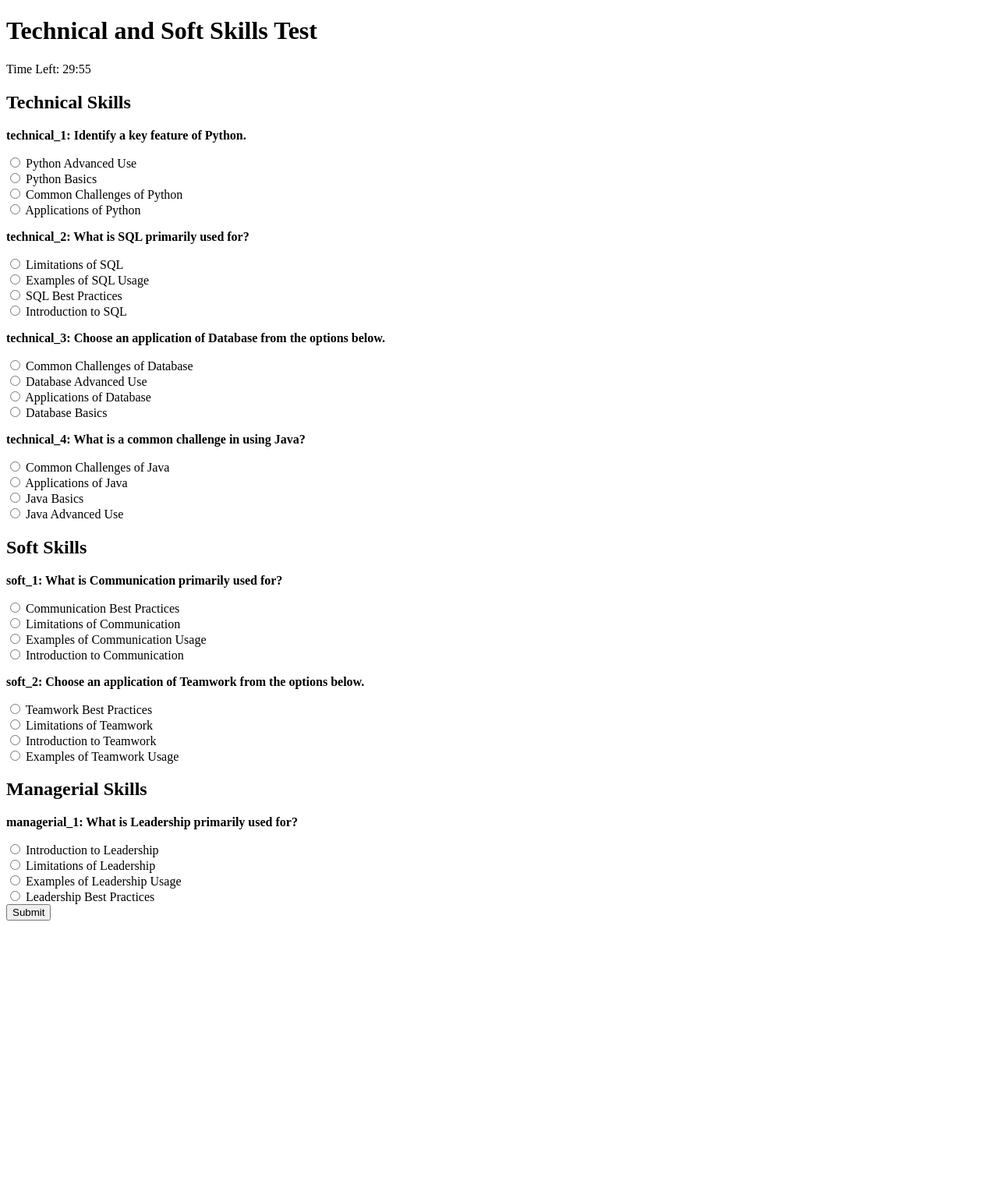
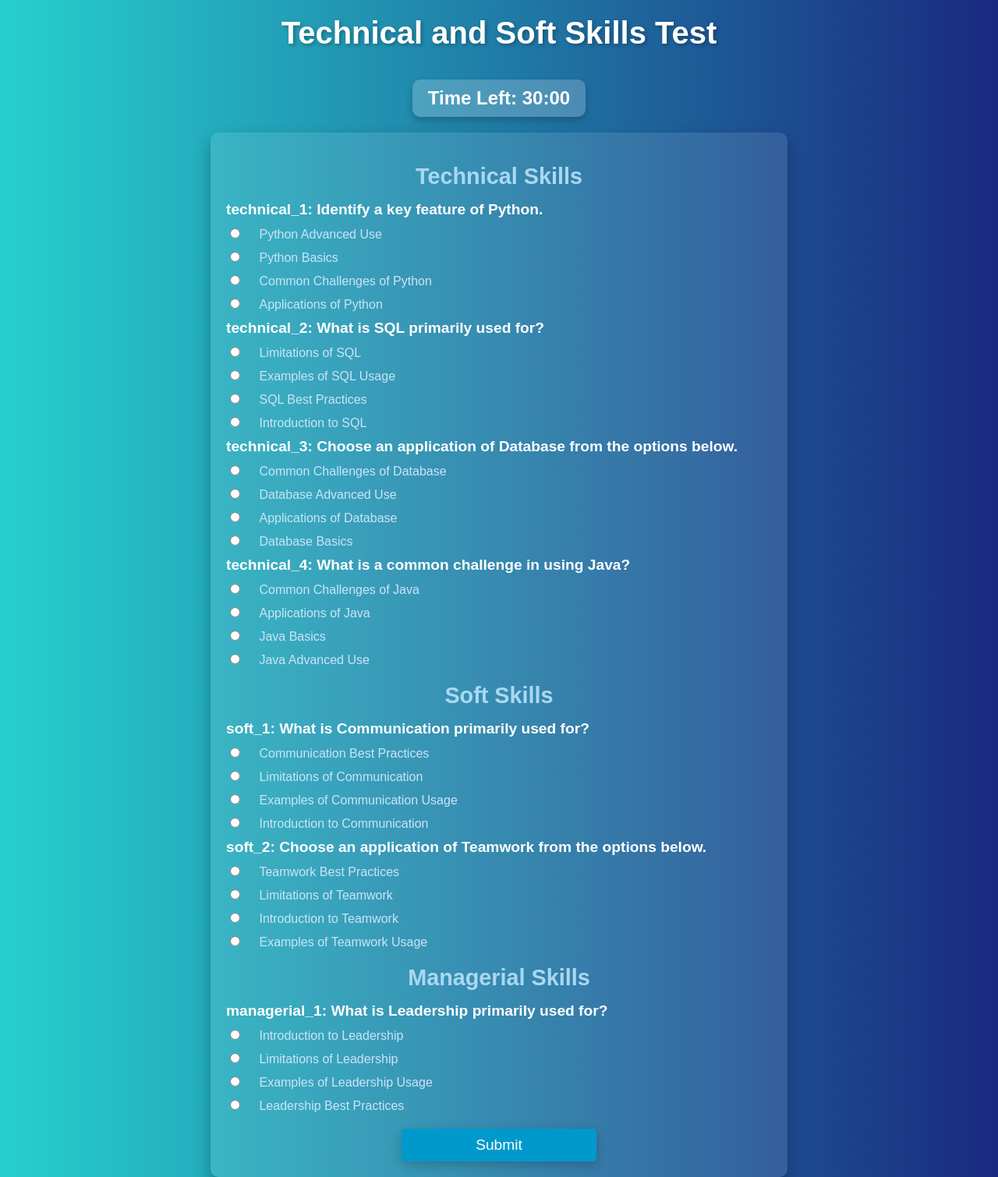
Before and after one commit to kulkarnivrushali/SkillFit, a Flask app: page /start_test in a window 1280 px wide. Shown: the whole page at 78% size. Before the commit the page ends 1181 px from the top, so only its background shows below. Run offline with Flask 3, Linux system fonts and the light colour scheme.

Commit message:
Update test.html

```diff
--- a/Project2-final/Project2-final/backend/templates/test.html
+++ b/Project2-final/Project2-final/backend/templates/test.html
@@ -4,6 +4,111 @@
     <meta charset="UTF-8">
     <meta name="viewport" content="width=device-width, initial-scale=1.0">
     <title>Test</title>
+    <style>
+        body {
+            font-family: Arial, sans-serif;
+            background: linear-gradient(to right, #26D0CE, #1A2980);
+            color:white  ;
+            margin: 0;
+            padding: 0;
+            display: flex;
+            flex-direction: column;
+            align-items: center;
+            justify-content: flex-start;
+            min-height: 100vh;
+        }
+        .content-box {
+            background-color: #f8f9fa;
+            color: #1A2980;
+            padding: 30px;
+            border-radius: 10px;
+            width: 100%;
+            max-width: 700px;
+            text-align: center;
+            box-shadow: 0 4px 8px rgba(0, 0, 0, 0.2);
+        }
+
+        h2 {
+            color: #4e73df;
+            margin-top: 20px;
+        }
+        h1 {
+            margin-top: 20px;
+            font-size: 2.5rem;
+            text-align: center;
+            text-shadow: 2px 2px 5px rgba(0, 0, 0, 0.3);
+        }
+
+        #timer {
+            font-size: 1.5rem;
+            margin-bottom: 20px;
+            text-align: center;
+            font-weight: bold;
+            background: rgba(255, 255, 255, 0.2);
+            padding: 10px 20px;
+            border-radius: 10px;
+            display: inline-block;
+            box-shadow: 0 5px 10px rgba(0, 0, 0, 0.2);
+        }
+
+        form {
+            background: rgba(255, 255, 255, 0.1);
+            padding: 20px;
+            border-radius: 10px;
+            width: 90%;
+            max-width: 700px;
+            box-shadow: 0 10px 20px rgba(0, 0, 0, 0.3);
+        }
+
+        h2 {
+            font-size: 1.8rem;
+            margin-bottom: 15px;
+            text-align: center;
+            text-transform: capitalize;
+            color: #aad8f0;
+        }
+
+        p {
+            font-size: 1.2rem;
+            margin: 10px 0;
+        }
+
+        label {
+            font-size: 1rem;
+            margin-left: 10px;
+            color: #cce4f7;
+        }
+
+        input[type="radio"] {
+            margin-right: 10px;
+        }
+
+        button {
+            background: #0099cc;
+            color: #fff;
+            font-size: 1.2rem;
+            padding: 10px 20px;
+            margin: 20px auto 0;
+            border: none;
+            border-radius: 5px;
+            cursor: pointer;
+            display: block;
+            width: 100%;
+            text-align: center;
+            max-width: 250px;
+            box-shadow: 0 5px 15px rgba(0, 0, 0, 0.2);
+            transition: all 0.3s ease;
+        }
+
+        button:hover {
+            background: #0077a8;
+            box-shadow: 0 7px 20px rgba(0, 0, 0, 0.3);
+        }
+
+        div {
+            margin-bottom: 10px;
+        }
+    </style>
     <script>
         // Timer function for automatic submission
         let timer = 1800; // 30 minutes in seconds
@@ -18,7 +123,7 @@
                 const seconds = timer % 60;
 
                 // Update timer display
-                timerDisplay.textContent = `Time Left: ${minutes}:${seconds < 10 ? '0' : ''}${seconds}`;
+                timerDisplay.textContent = Time Left: ${minutes}:${seconds < 10 ? '0' : ''}${seconds};
 
                 // Check if timer has expired
                 if (timer <= 0) {
@@ -54,60 +159,3 @@
     </form>
 </body>
 </html>
-
-
-
-
-
-
-
-<!--DOCTYPE html>
-<html lang="en">
-<head>
-    <meta charset="UTF-8">
-    <meta name="viewport" content="width=device-width, initial-scale=1.0">
-    <title>MCQ Test</title>
-    <link href="https://cdn.jsdelivr.net/npm/bootstrap@5.3.1/dist/css/bootstrap.min.css" rel="stylesheet">
-    <link rel="stylesheet" href="/static/styles.css">
-    <script>
-        // Countdown Timer
-        function startTimer(duration) {
-            var timer = duration, minutes, seconds;
-            setInterval(function () {
-                minutes = parseInt(timer / 60, 10);
-                seconds = parseInt(timer % 60, 10);
-                document.getElementById('time').textContent = minutes + ":" + seconds;
-                if (--timer < 0) {
-                    document.getElementById('testForm').submit();
-                }
-            }, 1000);
-        }
-        window.onload = function () {
-            startTimer(30 * 60);
-        };
-    </script>
-</head>
-<body class="bg-light">
-    <div class="content-box">
-        <h1 class="text-center text-primary">MCQ Test</h1>
-        <div id="time" class="text-end mb-3 text-danger">30:00</div>
-        <form id="testForm" method="POST">
-            {% for category, questions in mcqs.items() %}
-            <h3 class="text-secondary">{{ category.capitalize() }} Questions</h3>
-            {% for question in questions %}
-            <div class="mb-4">
-                <p><strong>{{ loop.index }}. {{ question['question'] }}</strong></p>
-                {% for option in question['options'] %}
-                <label><input type="radio" name="{{ question['id'] }}" value="{{ option }}"> {{ option }}</label><br>
-                {% endfor %}
-            </div>
-            {% endfor %}
-            {% endfor %}
-            <div class="text-center">
-                <button type="submit" class="btn btn-success mt-3">Submit Test</button>
-            </div>
-        </form>
-    </div>
-</body>
-</html>
--->
```
